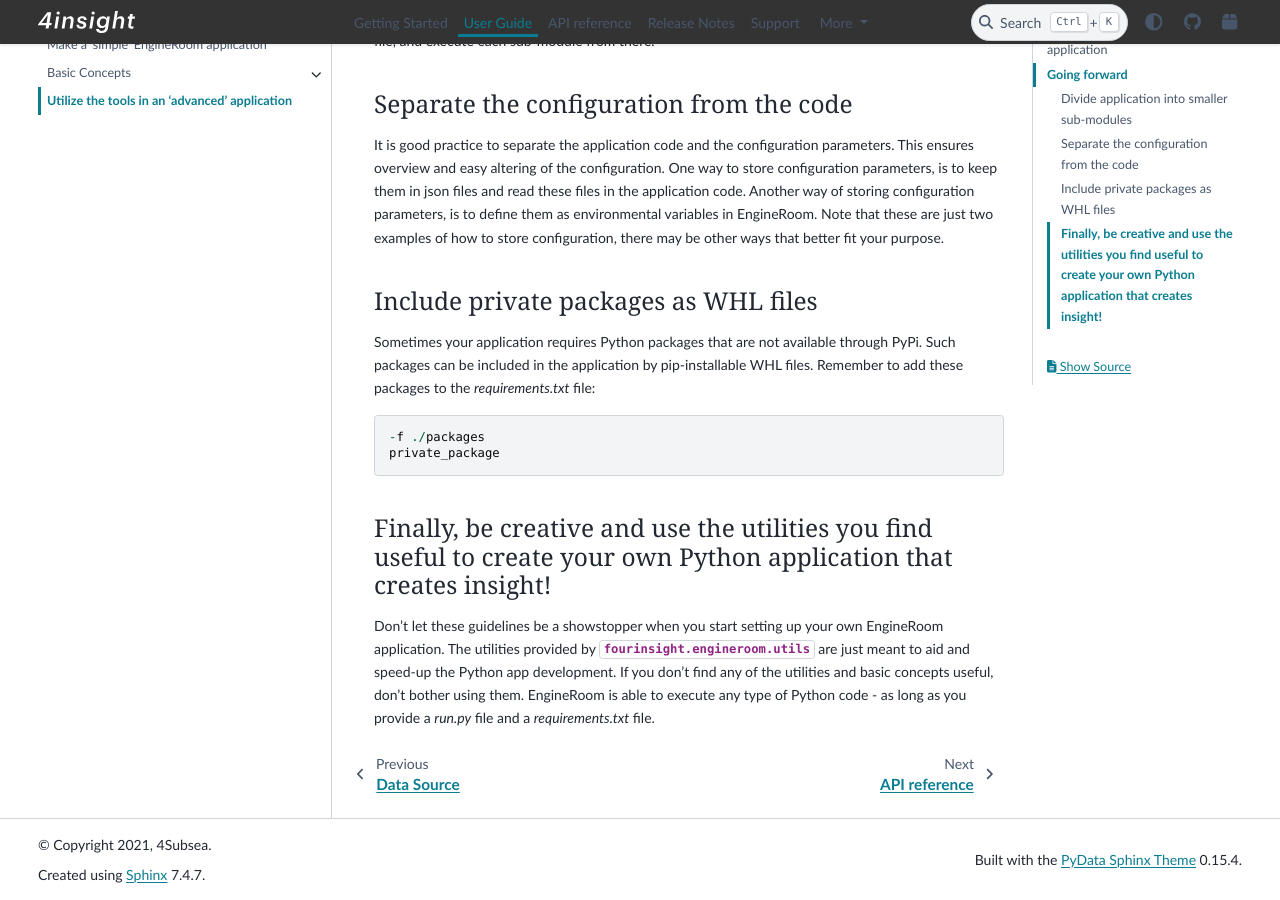
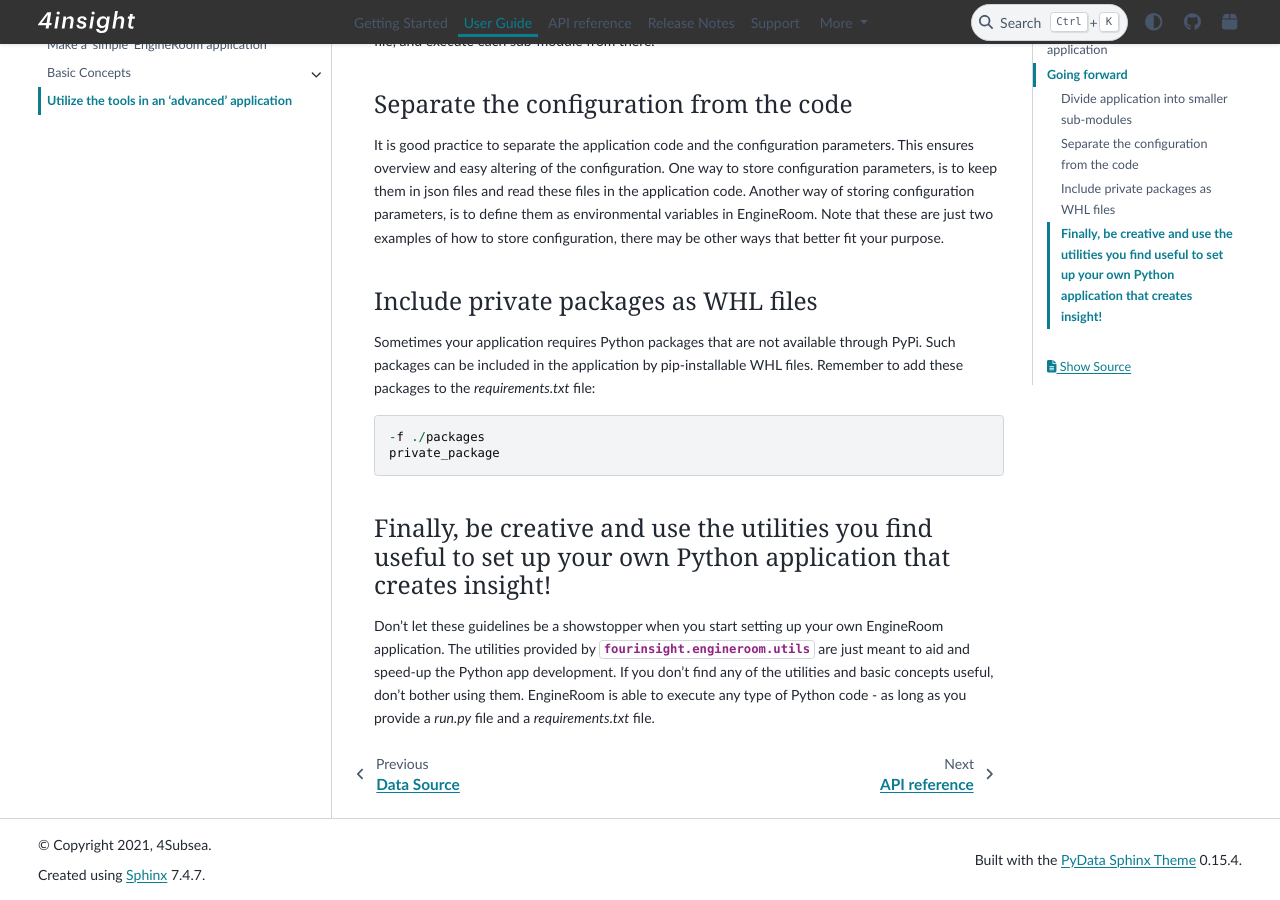
Before and after one commit to 4Subsea/fourinsight-engineroom-utils-python, a Sphinx documentation site: the page built from docs/user_guide/advanced_app.rst, in a window 1280 px wide and 900 px high, scrolled down 2667 px. Built offline with Sphinx 7.4.7 and the PyData theme 0.15.4, drawn with Linux system fonts in a browser that asks for light colours.

Commit message:
minor changes

```diff
--- a/docs/user_guide/advanced_app.rst
+++ b/docs/user_guide/advanced_app.rst
@@ -168,7 +168,7 @@ Remember to add these packages to the `requirements.txt` file:
     -f ./packages
     private_package
 
-Finally, be creative and use the utilities you find useful to create your own Python application that creates insight!
+Finally, be creative and use the utilities you find useful to set up your own Python application that creates insight!
 ......................................................................................................................
 Don't let these guidelines be a showstopper when you start setting up your own EngineRoom application.
 The utilities provided by :mod:`fourinsight.engineroom.utils` are just meant to
--- a/docs/user_guide/index.rst
+++ b/docs/user_guide/index.rst
@@ -4,7 +4,7 @@ This user guide will provide in-depth description of the :mod:`fourinsight.engin
 Python package and how to use it. You will be introduced to some :ref:`basic concepts<basic-concepts>`
 that hopefully will make life easier when it comes to setting up EngineRoom applications.
 You will also find tutorials and boilerplate code that helps you to set up :ref:`your first
-EngineRoom app<simple-application>` or utilizing the provided utilities in a more
+EngineRoom app<simple-application>` or utilizing the provided tools in a more
 :ref:`advanced application<advanced-application>`.
 
 .. toctree::
```
